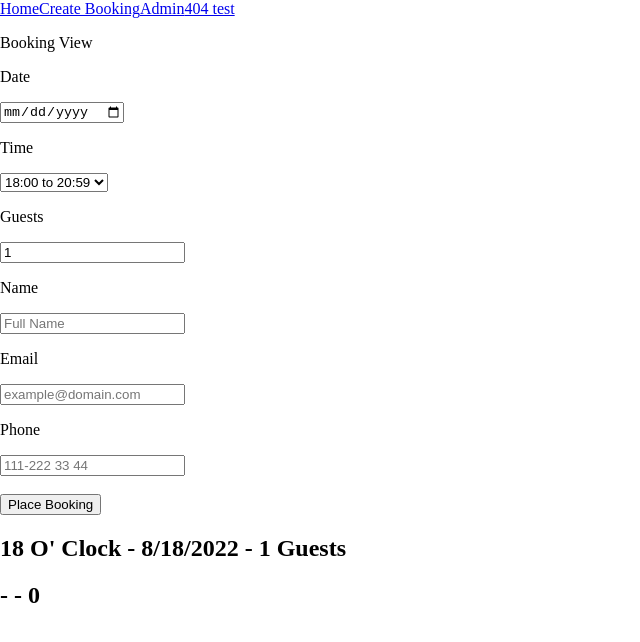
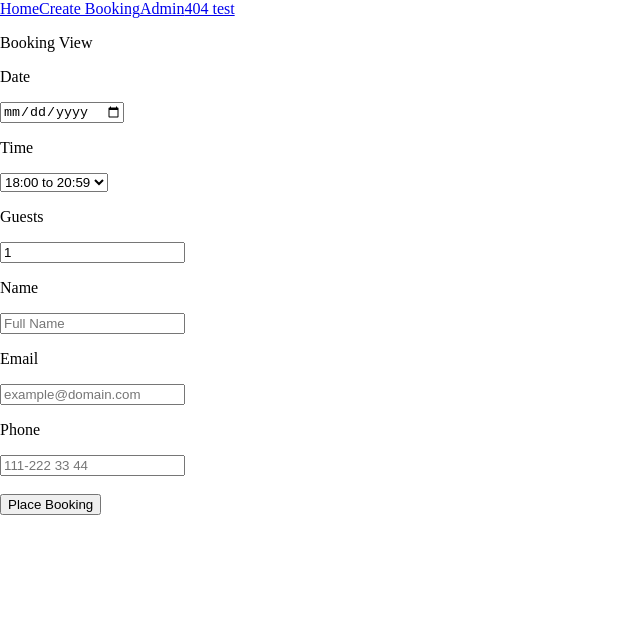
Before and after one commit to ViggoOhlsson/project-restaurant, a React (Create React App) app: page /book in a window 1280 px wide. Shown: the top 642 px of the page, without its empty margins (0-640 px from the left). Built offline with nearby package versions, Linux system fonts and the light colour scheme.

Commit message:
customer model

```diff
--- a/src/components/pages/Booking.tsx
+++ b/src/components/pages/Booking.tsx
@@ -70,8 +70,5 @@ export function Booking() {
         </div>
         <br></br>
         <button onClick={placeBooking}>Place Booking</button>
-        <h2>{`${time} O' Clock - ${date} - ${guests} Guests`}</h2>
-        <h2>{`${name} - ${email} - ${phone} `}</h2>
-
     </>
 }
```
Also changed, not shown: src/models/IBooking.ts (+7 -0 lines).
